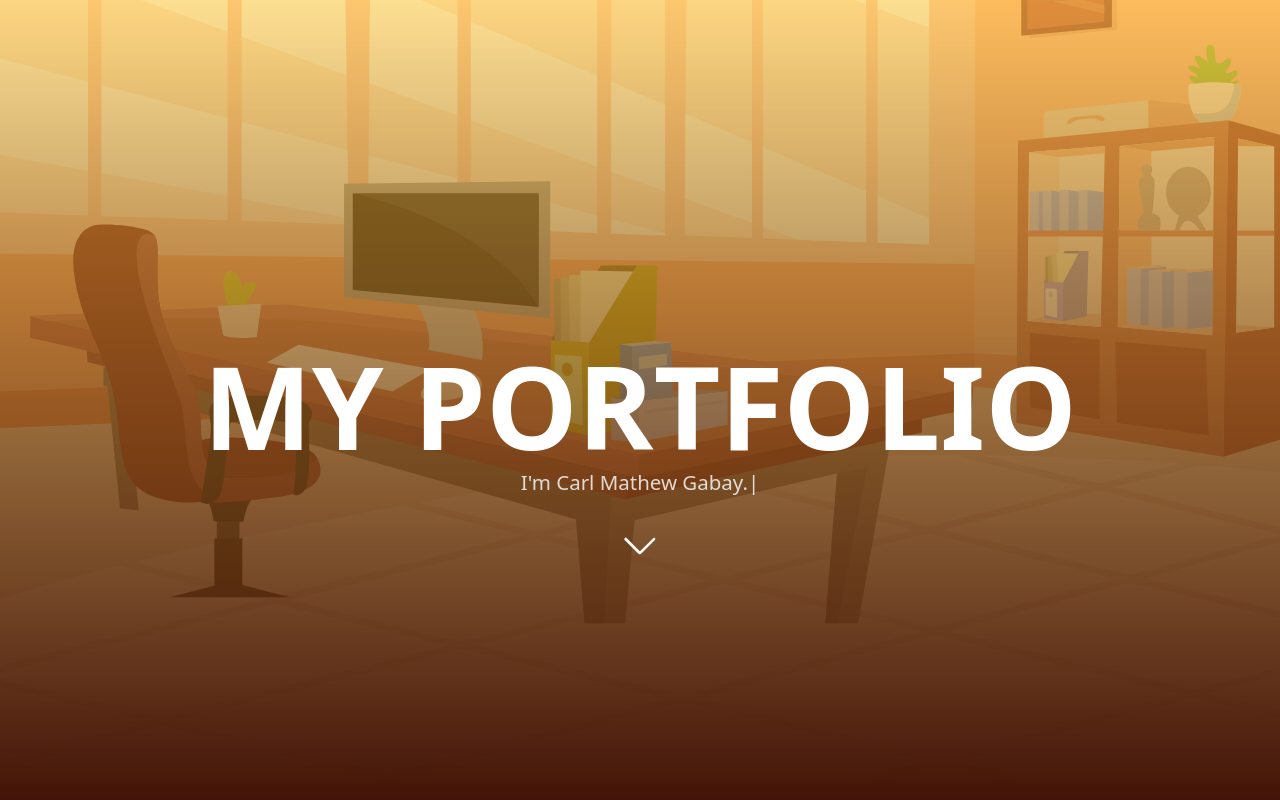
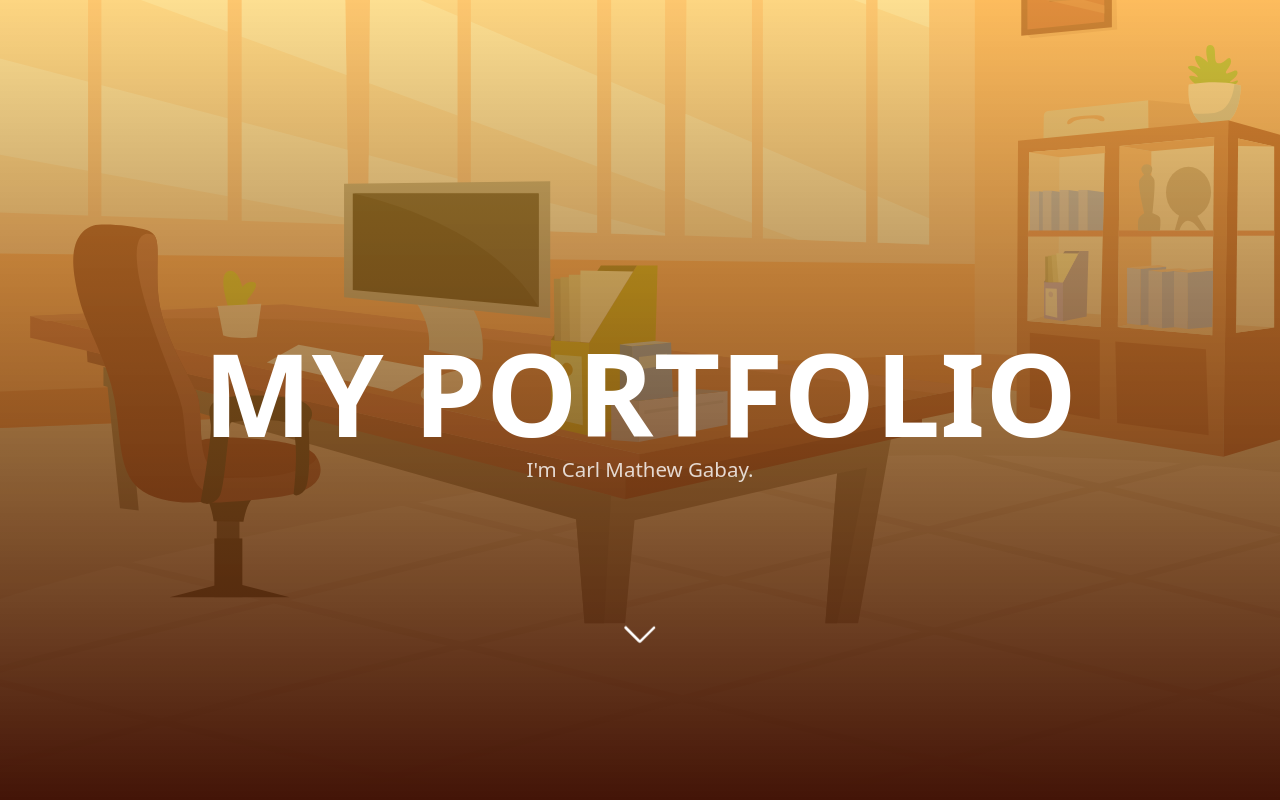
Before and after one commit to CarlM-69/portfolio, a React (Vite) app: page /#/Welcome/ in a window 1280 px wide. Shown: the top 800 px of the page. Built offline with nearby package versions, Linux system fonts and the light colour scheme.

Commit message:
refactor: restructure Welcome component layout with child divs for better organization

```diff
--- a/src/pages/Welcome/Welcome.css
+++ b/src/pages/Welcome/Welcome.css
@@ -7,35 +7,42 @@
 	}
 
 	.container {
-		@apply relative w-full h-screen py-32 z-[10];
+		@apply relative w-full h-screen z-[10];
 	}
 
 	.container:nth-of-type(1) {
-		@apply flex items-center flex-col h-[120vh] pt-80;
+		@apply flex items-center flex-col !h-[120vh];
 	}
 
-	.container:nth-of-type(1) .main-title {
+	.container:nth-of-type(1) .child {
+		@apply flex justify-center w-full;
+	}
+
+	.container:nth-of-type(1) .child:nth-of-type(1) {
+		@apply items-end;
+
+		@apply h-[50%];
+	}
+
+	.container:nth-of-type(1) .child:nth-of-type(1) .main-title {
 		@apply font-bold text-white uppercase;
 
 		@apply text-[12vw];
 		@apply sm:!text-[9vw];
 	}
 
-	.container:nth-of-type(1) .main-subtitle {
+	.container:nth-of-type(1) .child:nth-of-type(2) {
+		@apply h-[15%];
+	}
+
+	.container:nth-of-type(1) .child:nth-of-type(2) .main-subtitle {
 		@apply font-light text-white/80 block text-center;
 
 		@apply text-[4.5vw] mt-[-2.5vw] w-4/5;
 		@apply sm:!text-[1.6vw] sm:!mt-[-2vw] sm:!w-full;
 	}
 
-	.container:nth-of-type(1) .down-arrow {
-		@apply absolute;
-
-		@apply bottom-[30%];
-		@apply sm:bottom-[40%];
-	}
-
-	.container:nth-of-type(1) .down-arrow img {
+	.container:nth-of-type(1) .child:nth-of-type(3) img {
 		@apply aspect-square cursor-pointer select-none;
 		@apply animate-[bounce_1s_ease-in-out_infinite];
 
--- a/src/pages/Welcome/Welcome.jsx
+++ b/src/pages/Welcome/Welcome.jsx
@@ -200,12 +200,19 @@ export default function Welcome() {
 	return (
 		<>
 			<div className="container">
+				<div className="child"><span className="main-title">MY PORTFOLIO</span></div>
+				<div className="child"><span className="main-subtitle" id="subtitle">I'm Carl Mathew Gabay.</span></div>
+				<div className="child">
+					<img id="redirect-to-2nd-page" src="/svg/down-arrow.svg" alt="down arrow indicator" draggable="false" />
+				</div>
+			</div>
+			{/* <div className="container">
 				<span className="main-title">MY PORTFOLIO</span>
 				<span className="main-subtitle" id="subtitle">I'm Carl Mathew Gabay.</span>
 				<div className="down-arrow" id="redirect-to-2nd-page">
 					<img src="/svg/down-arrow.svg" alt="arrow down indicator" draggable="false" />
 				</div>
-			</div>
+			</div> */}
 			<div className="container" id="preview-container">
 				<div className="box-wrapper">
 					<div className="box">
```
